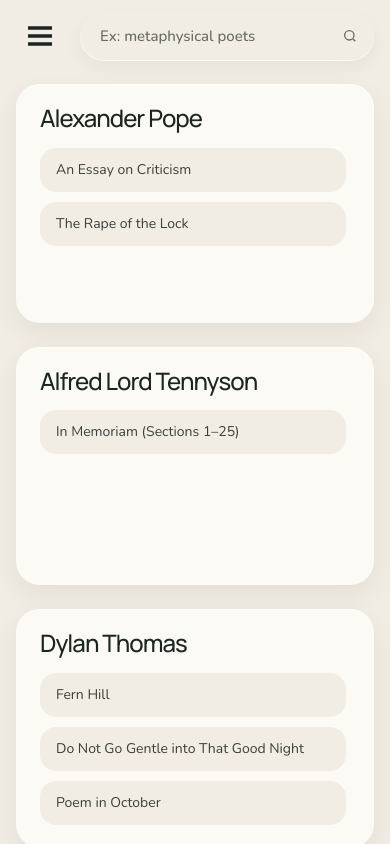
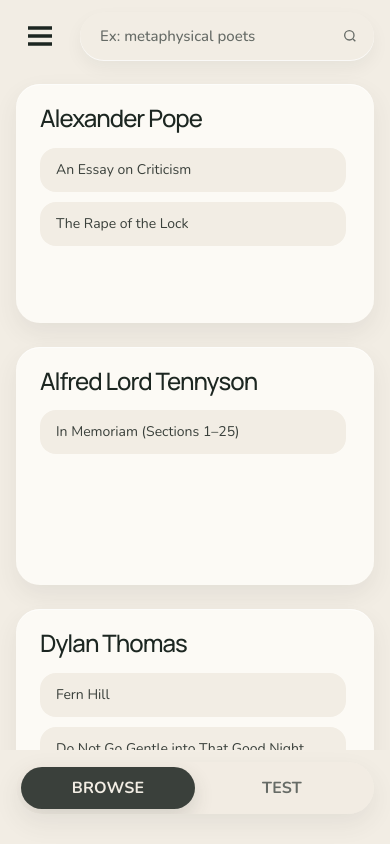
Before and after one commit to hereisramana/literature-portal, a Next.js app: page / in a window 390 px wide. Built offline with nearby package versions, Linux system fonts and the light colour scheme.

Commit message:
scroll bug fix

```diff
--- a/app/globals.css
+++ b/app/globals.css
@@ -140,11 +140,15 @@ p, button, input, li, span, a, select, option {
 }
 
 .safe-bottom {
-  padding-bottom: calc(0.75rem + env(safe-area-inset-bottom, 0px));
+  padding-bottom: calc(1rem + env(safe-area-inset-bottom, 0px) + 14px);
 }
 
 .safe-bottom-lg {
-  padding-bottom: calc(1rem + env(safe-area-inset-bottom, 0px));
+  padding-bottom: calc(1rem + env(safe-area-inset-bottom, 0px) + 14px);
+}
+
+.ease-figma {
+  transition-timing-function: cubic-bezier(0.22, 1, 0.36, 1);
 }
 
 button:focus-visible,
--- a/app/page.js
+++ b/app/page.js
@@ -157,7 +157,7 @@ export default function Page() {
   }
 
   return (
-    <div className="h-screen overflow-hidden bg-[var(--color-bg-primary)]">
+    <div className="flex h-screen overflow-hidden bg-[var(--color-bg-primary)]">
       <div className="fixed inset-y-0 left-0 z-20 hidden lg:block">
         <div className="h-full w-[72px] bg-[var(--color-bg-primary)]">
           <Sidebar
@@ -173,10 +173,10 @@ export default function Page() {
       {!desktopSidebarCollapsed && (
         <div className="fixed inset-0 z-30 hidden lg:block">
           <div
-            className="absolute inset-0 bg-[rgba(24,32,47,0.12)]"
+            className="ease-figma absolute inset-0 bg-[rgba(24,32,47,0.12)] transition-opacity duration-300"
             onClick={() => setDesktopSidebarCollapsed(true)}
           />
-          <div className="absolute inset-y-0 left-0 w-[320px] bg-[var(--color-bg-primary)] shadow-[var(--shadow-medium)]">
+          <div className="ease-figma absolute inset-y-0 left-0 w-[320px] bg-[var(--color-bg-primary)] shadow-[var(--shadow-medium)] transition-transform duration-300">
             <Sidebar
               categories={categories}
               active={activeCategory?.id}
@@ -190,7 +190,7 @@ export default function Page() {
 
       {mobileMenuOpen && (
         <div className="fixed inset-0 z-30 bg-[rgba(24,32,47,0.18)] backdrop-blur-sm lg:hidden">
-          <div className="h-full w-[86%] max-w-[320px] bg-[var(--color-bg-primary)] shadow-[var(--shadow-medium)]">
+          <div className="ease-figma h-full w-[86%] max-w-[320px] bg-[var(--color-bg-primary)] shadow-[var(--shadow-medium)] transition-transform duration-300">
             <Sidebar
               categories={categories}
               active={activeCategory?.id}
@@ -248,8 +248,8 @@ export default function Page() {
         </div>
         </div>
 
-        <section className="scrollbar-thin flex-1 overflow-y-auto">
-          <div className="shell-width px-4 py-3 md:px-8 md:py-4 lg:px-10">
+        <section className="scrollbar-thin min-h-0 flex-1 overflow-y-auto">
+          <div className="shell-width px-4 py-3 pb-28 md:px-8 md:py-4 md:pb-8 lg:px-10">
           {filteredAuthors.length > 0 ? (
             <div
               className="grid grid-cols-1 gap-6 md:grid-cols-2 xl:grid-cols-3"
@@ -275,7 +275,7 @@ export default function Page() {
           </div>
         </section>
 
-        <div className="safe-bottom bg-[var(--color-bg-primary)] px-4 pt-3 md:hidden">
+        <div className="safe-bottom fixed inset-x-0 bottom-0 z-20 bg-[var(--color-bg-primary)] px-4 pt-3 md:hidden">
           <ModeToggle mode={mode} setMode={setMode} />
         </div>
       </main>
--- a/components/layout/ModeToggle.jsx
+++ b/components/layout/ModeToggle.jsx
@@ -14,7 +14,7 @@ export default function ModeToggle({ mode, setMode }) {
         className={`
           flex items-center justify-center rounded-full px-5 text-[16px] font-extrabold tracking-[0.01em]
           md:px-3 md:text-[17px]
-          transition-all duration-200
+          ease-figma transition-all duration-300
           ${
             mode === "browse"
               ? "bg-[var(--button-primary-bg)] text-[var(--button-primary-text)] shadow-[0_8px_20px_rgba(58,64,59,0.16)]"
@@ -30,7 +30,7 @@ export default function ModeToggle({ mode, setMode }) {
         className={`
           flex items-center justify-center rounded-full px-5 text-[16px] font-extrabold tracking-[0.01em]
           md:px-3 md:text-[17px]
-          transition-all duration-200
+          ease-figma transition-all duration-300
           ${
             mode === "test"
               ? "bg-[var(--button-primary-bg)] text-[var(--button-primary-text)] shadow-[0_8px_20px_rgba(58,64,59,0.16)]"
--- a/components/layout/Sidebar.jsx
+++ b/components/layout/Sidebar.jsx
@@ -14,7 +14,7 @@ export default function Sidebar({
             <button
               aria-label="Open categories panel"
               onClick={onToggle}
-            className="mt-1 flex h-12 w-12 items-center justify-center rounded-2xl text-[var(--text-heading-color)] transition hover:bg-[var(--color-interaction-hover)]"
+            className="ease-figma mt-1 flex h-12 w-12 items-center justify-center rounded-2xl text-[var(--text-heading-color)] transition duration-300 hover:bg-[var(--color-interaction-hover)]"
           >
             <svg
               aria-hidden="true"
@@ -37,7 +37,7 @@ export default function Sidebar({
             <button
               aria-label="Collapse categories panel"
               onClick={onToggle}
-              className="flex h-12 w-12 items-center justify-center rounded-2xl bg-[var(--color-text-strong)] text-white transition hover:scale-[0.98]"
+              className="ease-figma flex h-12 w-12 items-center justify-center rounded-2xl bg-[var(--color-text-strong)] text-white transition duration-300 hover:scale-[0.98]"
             >
               <svg
                 aria-hidden="true"
@@ -69,7 +69,7 @@ export default function Sidebar({
                   onSelect?.();
                 }}
                 className={`
-                  w-full rounded-[24px] px-5 py-4 text-left transition
+                  ease-figma w-full rounded-[24px] px-5 py-4 text-left transition duration-300
                   ${
                     isActive
                       ? "bg-[var(--color-bg-surface)] shadow-[var(--shadow-soft)]"
```
